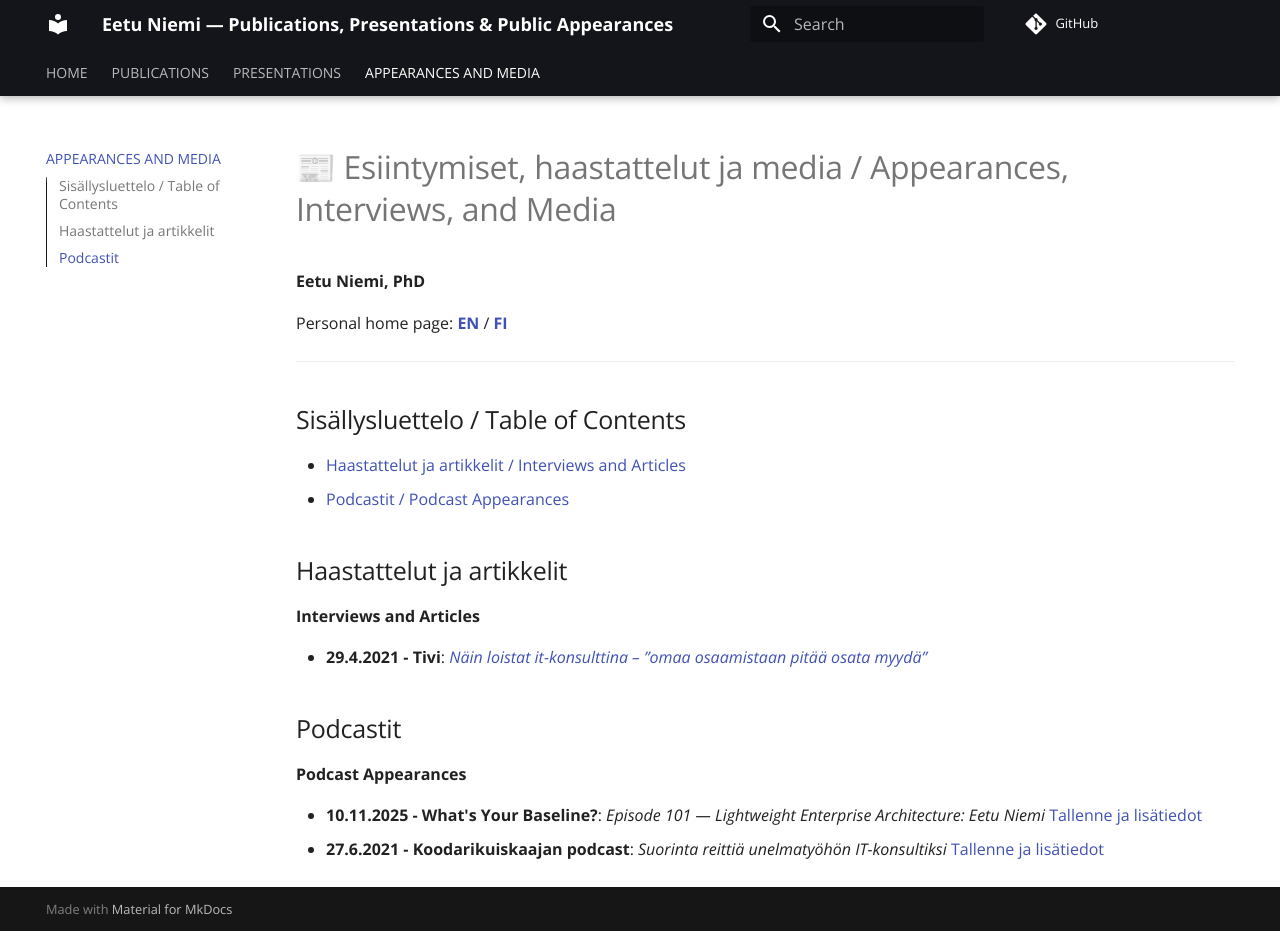
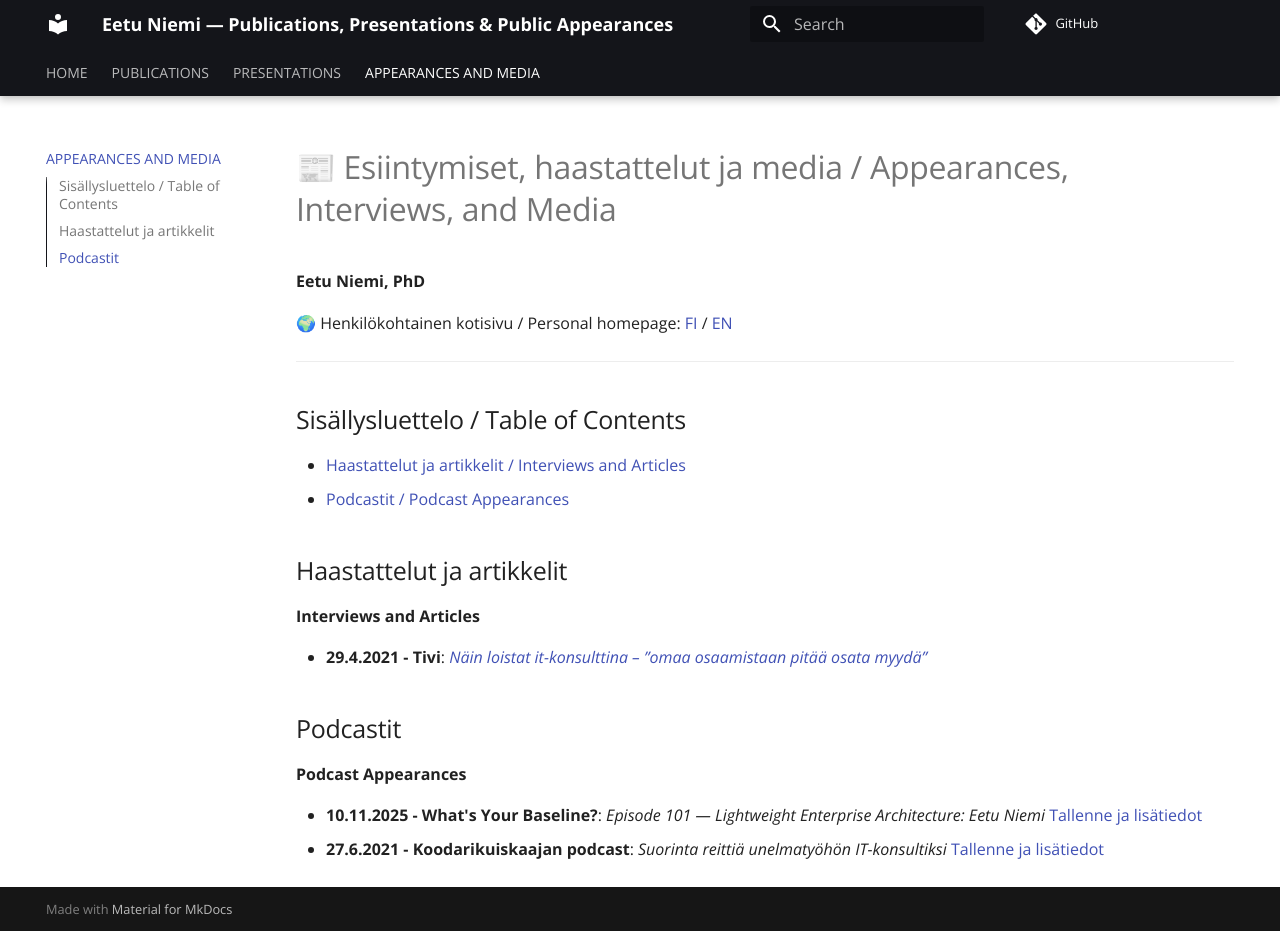
Before and after one commit to eetuniemiphd/eetuniemi, an MkDocs documentation site: the page built from docs/appearances-media-eetu-niemi.md, in a window 1280 px wide and 931 px high. Built offline with MkDocs 1.6.1 and Material for MkDocs 9.7.7, drawn with Linux system fonts in a browser that asks for light colours; comment, search, counter and statistics services are not loaded.

Commit message:
Update appearances-media-eetu-niemi.md

```diff
--- a/docs/appearances-media-eetu-niemi.md
+++ b/docs/appearances-media-eetu-niemi.md
@@ -1,8 +1,7 @@
 # 📰 Esiintymiset, haastattelut ja media / Appearances, Interviews, and Media
-
 **Eetu Niemi, PhD**
 
-Personal home page: **[EN](https://eetuniemi.net)** / **[FI](https://eetuniemi.fi)**
+🌍 Henkilökohtainen kotisivu / Personal homepage: [FI](https://eetuniemi.fi) / [EN](https://eetuniemi.net)
 
 ---
 
```
